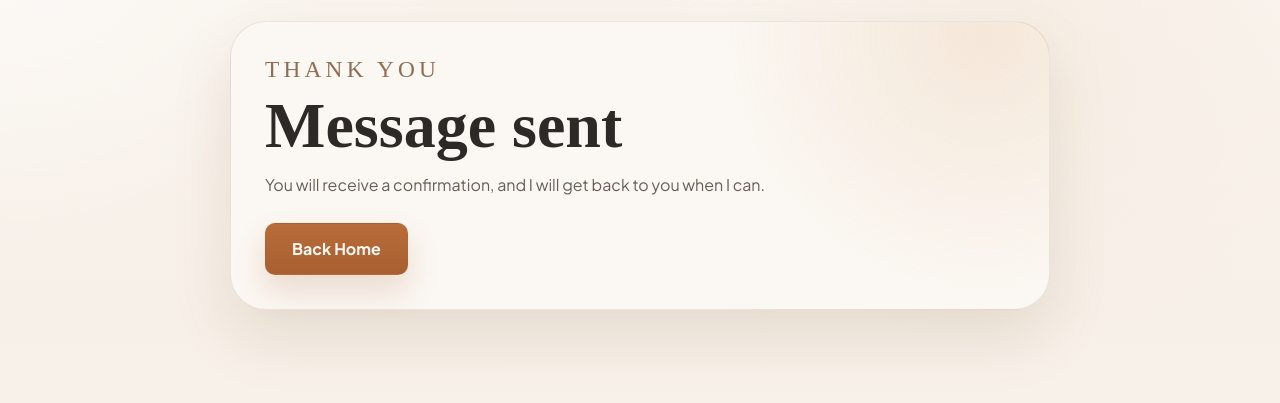
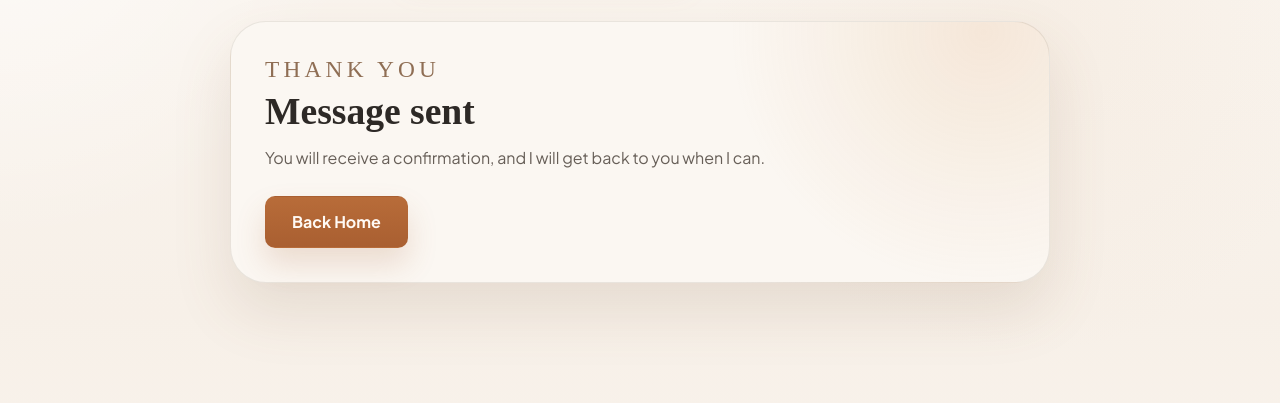
Before and after one commit to karinemiras/lucid-dreaming-amsterdam, a website: page thank-you.html in a window 1280 px wide. Shown: the part 119-522 px from the top of the page. Drawn offline with Linux system fonts and the light colour scheme; a web font is replaced by a local one.

Commit message:
Update site styling

```diff
--- a/styles.css
+++ b/styles.css
@@ -902,7 +902,7 @@ h1 {
 .thanks-section h1 {
   max-width: none;
   margin-top: 10px;
-  font-size: clamp(2.5rem, 5vw, 4.2rem);
+  font-size: clamp(1.65rem, 3vw, 2.35rem);
 }
 
 .thanks-section p:not(.section-kicker) {
```
Also changed, not shown: index.html (+2 -0 lines).
